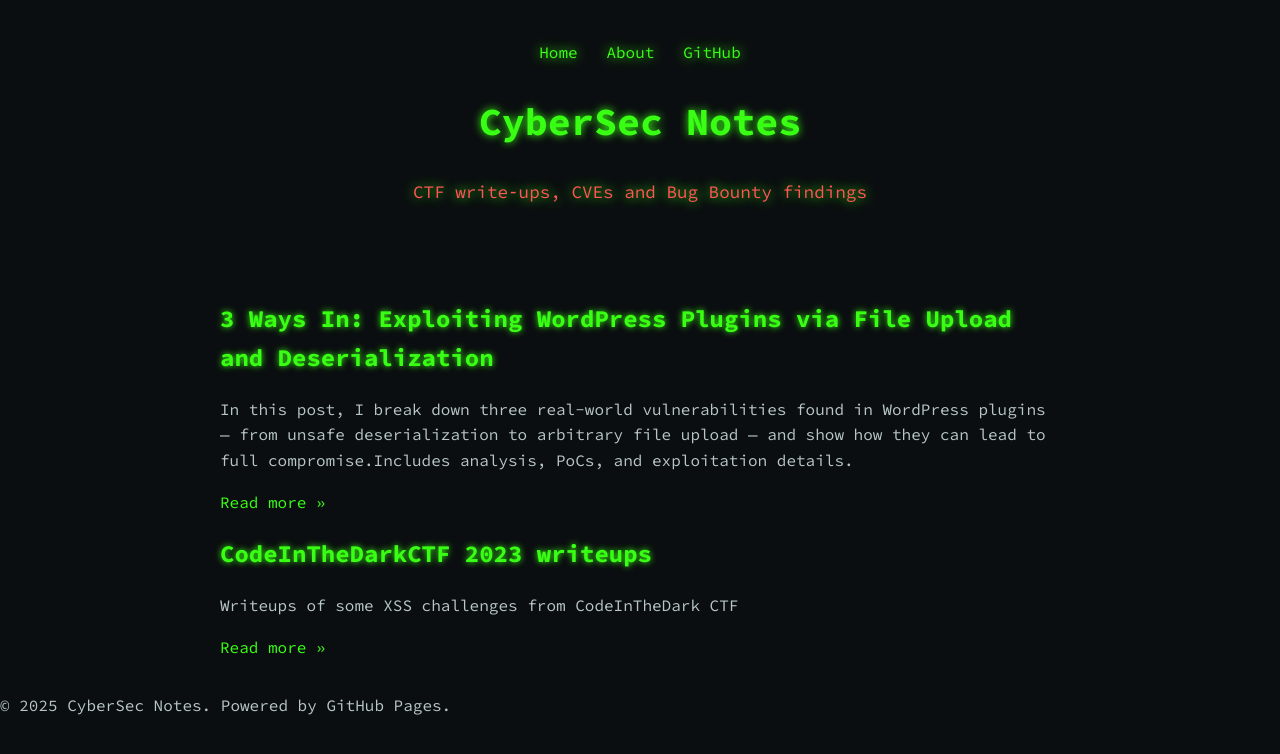
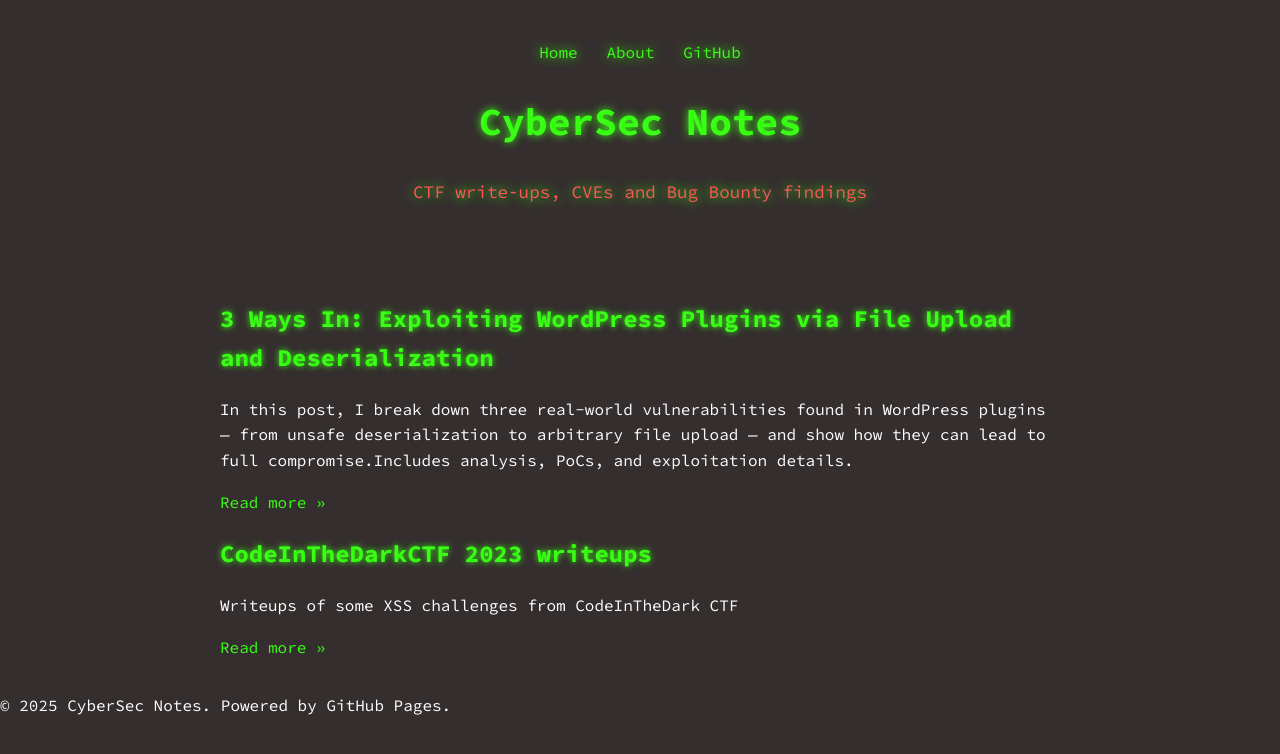
Before and after one commit to r3verii/r3verii.github.io, a Jekyll site: the page built from index.md, in a window 1280 px wide. Shown: the top 754 px of the page. Built offline with Jekyll 4.4.1, drawn with Linux system fonts in a browser that asks for light colours; nearby versions of some CDN libraries.

Commit message:
Update style.css

```diff
--- a/assets/css/style.css
+++ b/assets/css/style.css
@@ -2,8 +2,8 @@
 body {
   margin:0;
   font-family: 'Source Code Pro', monospace;
-  background:#0b0e10;
-  color:#b8c7c5;
+  background:#352e2e;
+  color:#ffffff;
   line-height:1.6;
 }
 a {
```
